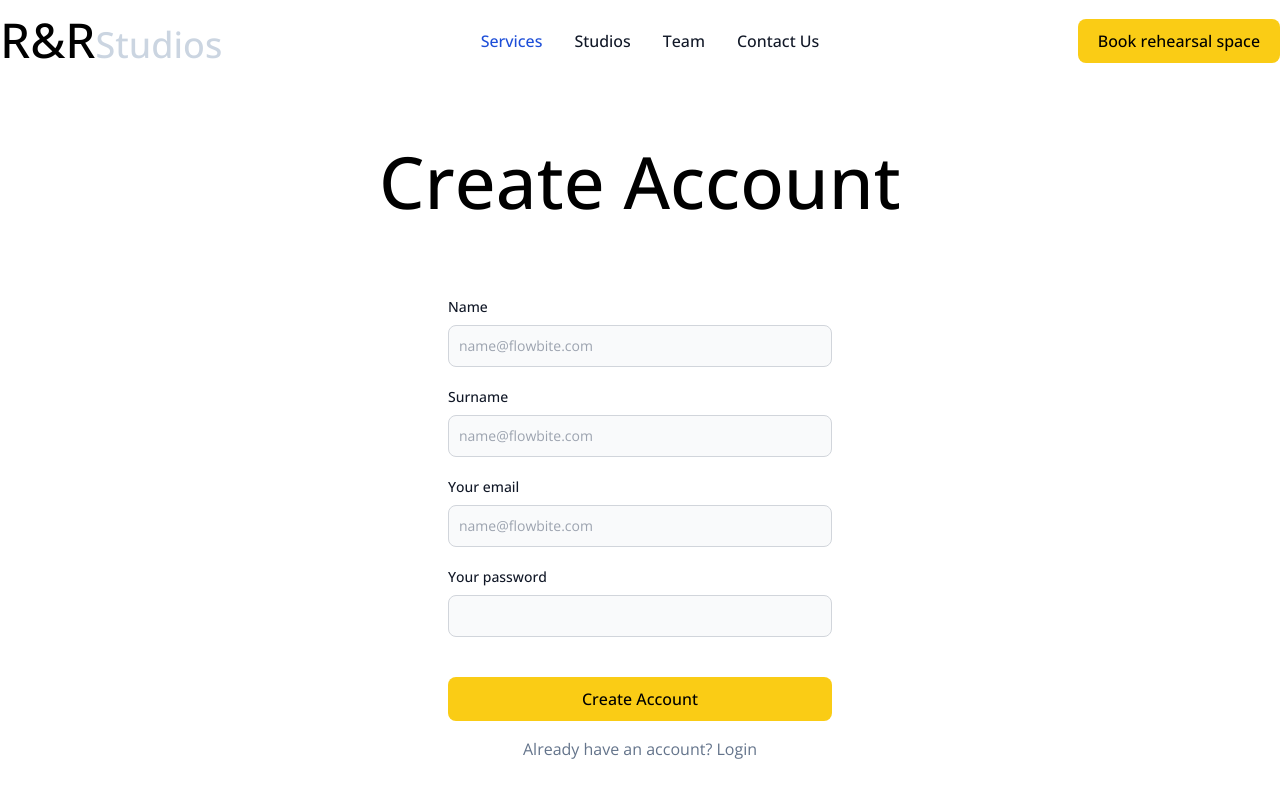
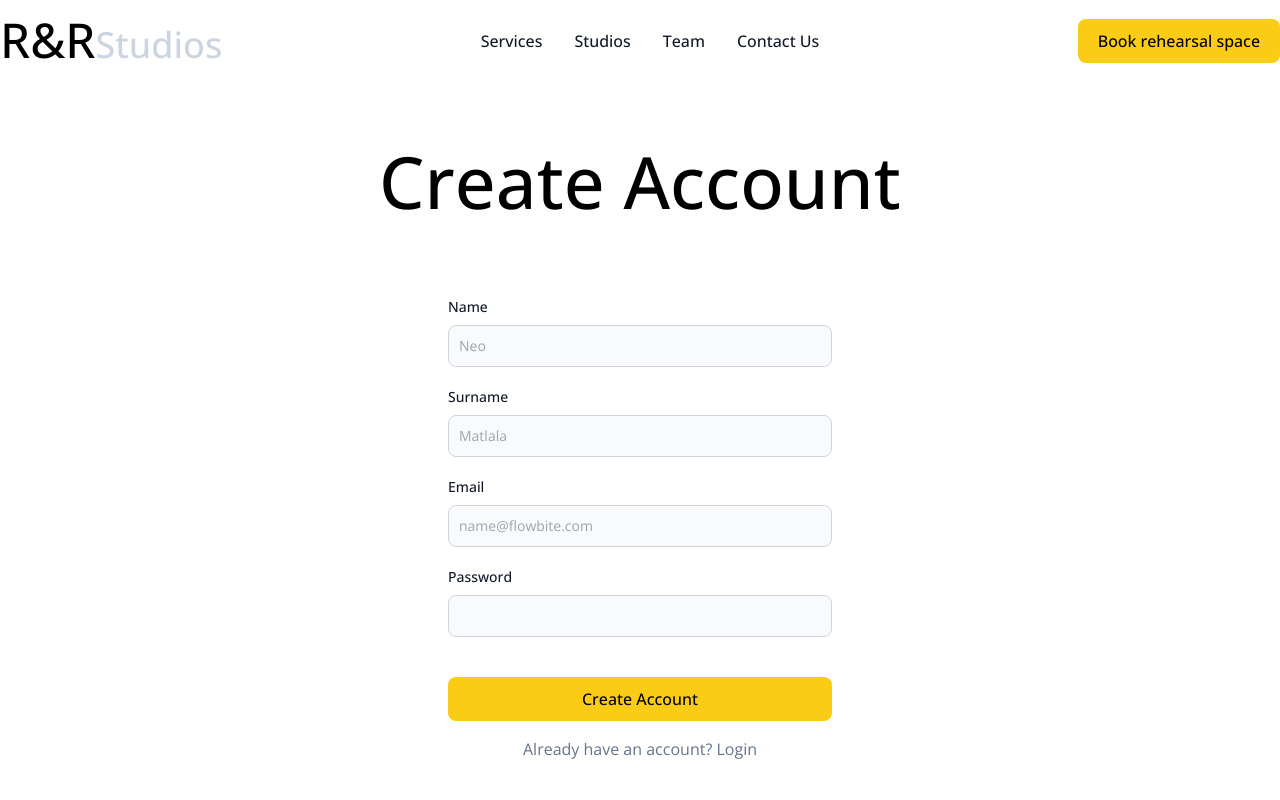
Before and after one commit to NeoMatlala/Recording.Studio, a Nuxt app in the folder RR.UI/: page /create-account in a window 1280 px wide. Shown: the top 800 px of the page. Built offline with nearby package versions, Linux system fonts and the light colour scheme.

Commit message:
UI Improvements: placeholders | remove dark mode code

```diff
--- a/RR.UI/components/Footer.vue
+++ b/RR.UI/components/Footer.vue
@@ -1,28 +1,28 @@
 <template>
     <footer>
         <div class="w-full max-w-screen-xl mx-auto md:py-8">
-            <hr class="my-6 border-gray-200 sm:mx-auto dark:border-gray-700 lg:my-8" />
+            <hr class="my-6 border-gray-200 sm:mx-auto lg:my-8" />
             <div class="sm:flex sm:items-center sm:justify-between">
                 <NuxtLink to="/" class="text-black font-medium text-5xl">
                     R&R<span class="text-slate-300 text-4xl font-medium">Studios</span>
                 </NuxtLink>
-                <ul class="flex flex-wrap items-center mb-6 text-sm font-medium text-gray-500 sm:mb-0 dark:text-gray-400">
+                <ul class="flex flex-wrap items-center mb-6 text-sm font-medium text-gray-500 sm:mb-0">
                     <li>
-                        <a href="#" class="hover:underline me-4 md:me-6">Services</a>
+                        <a class="cursor-pointer hover:underline me-4 md:me-6">Services</a>
                     </li>
                     <li>
-                        <a href="#" class="hover:underline me-4 md:me-6">Studios</a>
+                        <a class="cursor-pointer hover:underline me-4 md:me-6">Studios</a>
                     </li>
                     <li>
-                        <a href="#" class="hover:underline me-4 md:me-6">Team</a>
+                        <a class="cursor-pointer hover:underline me-4 md:me-6">Team</a>
                     </li>
                     <li>
-                        <a href="#" class="hover:underline">Contact Us</a>
+                        <a class="cursor-pointer hover:underline">Contact Us</a>
                     </li>
                 </ul>
             </div>
 
-            <span class="block font-light mt-5 text-sm text-gray-500 sm:text-center dark:text-gray-400">© 2023 <a href="/" class="hover:underline">R&RStudios™</a>. All Rights Reserved.</span>
+            <span class="block font-light mt-5 text-sm text-gray-500 sm:text-center">© 2023 <a href="/" class="hover:underline">R&RStudios™</a>. All Rights Reserved.</span>
         </div>
     </footer>
 </template>
--- a/RR.UI/components/Header.vue
+++ b/RR.UI/components/Header.vue
@@ -4,29 +4,31 @@
             <NuxtLink to="/" class="text-black font-medium text-5xl">
                 R&R<span class="text-slate-300 text-4xl font-medium">Studios</span>
             </NuxtLink>
-            <button data-collapse-toggle="navbar-default" type="button" class="inline-flex items-center p-2 w-10 h-10 justify-center text-sm text-gray-500 rounded-lg md:hidden hover:bg-gray-100 focus:outline-none focus:ring-2 focus:ring-gray-200 dark:text-gray-400 dark:hover:bg-gray-700 dark:focus:ring-gray-600" aria-controls="navbar-default" aria-expanded="false">
+            <button data-collapse-toggle="navbar-default" type="button" class="inline-flex items-center p-2 w-10 h-10 justify-center text-sm text-gray-500 rounded-lg md:hidden hover:bg-gray-100 focus:outline-none focus:ring-2 focus:ring-gray-200" aria-controls="navbar-default" aria-expanded="false">
                 <span class="sr-only">Open main menu</span>
                 <svg class="w-5 h-5" aria-hidden="true" xmlns="http://www.w3.org/2000/svg" fill="none" viewBox="0 0 17 14">
                     <path stroke="currentColor" stroke-linecap="round" stroke-linejoin="round" stroke-width="2" d="M1 1h15M1 7h15M1 13h15"/>
                 </svg>
             </button>
             <div class="hidden w-full md:block md:w-auto" id="navbar-default">
-                <ul class="font-medium flex flex-col p-4 md:p-0 mt-4 border border-gray-100 rounded-lg bg-gray-50 md:flex-row md:space-x-8 rtl:space-x-reverse md:mt-0 md:border-0 md:bg-white dark:bg-gray-800 md:dark:bg-gray-900 dark:border-gray-700">
+                <ul class="font-medium flex flex-col p-4 md:p-0 mt-4 border border-gray-100 rounded-lg bg-gray-50 md:flex-row md:space-x-8 rtl:space-x-reverse md:mt-0 md:border-0 md:bg-white">
                     <li>
-                    <a href="#" class="block py-2 px-3 text-white bg-blue-700 rounded md:bg-transparent md:text-blue-700 md:p-0 dark:text-white md:dark:text-blue-500" aria-current="page">Services</a>
+                        <a class="cursor-pointer block py-2 px-3 text-gray-900 md:p-0 md:hover:underline" aria-current="page">Services</a>
                     </li>
                     <li>
-                    <a href="#" class="block py-2 px-3 text-gray-900 rounded hover:bg-gray-100 md:hover:bg-transparent md:border-0 md:hover:text-blue-700 md:p-0 dark:text-white md:dark:hover:text-blue-500 dark:hover:bg-gray-700 dark:hover:text-white md:dark:hover:bg-transparent">Studios</a>
+                        <a class="cursor-pointer block py-2 px-3 text-gray-900 md:hover:underline md:border-0 md:p-0">Studios</a>
                     </li>
                     <li>
-                    <a href="#" class="block py-2 px-3 text-gray-900 rounded hover:bg-gray-100 md:hover:bg-transparent md:border-0 md:hover:text-blue-700 md:p-0 dark:text-white md:dark:hover:text-blue-500 dark:hover:bg-gray-700 dark:hover:text-white md:dark:hover:bg-transparent">Team</a>
+                        <a class="cursor-pointer block py-2 px-3 text-gray-900 md:hover:underline md:border-0 md:p-0">Team</a>
                     </li>
                     <li>
-                    <a href="#" class="block py-2 px-3 text-gray-900 rounded hover:bg-gray-100 md:hover:bg-transparent md:border-0 md:hover:text-blue-700 md:p-0 dark:text-white md:dark:hover:text-blue-500 dark:hover:bg-gray-700 dark:hover:text-white md:dark:hover:bg-transparent">Contact Us</a>
+                        <a class="cursor-pointer block py-2 px-3 text-gray-900 md:hover:underline md:border-0 md:p-0">Contact Us</a>
                     </li>
                 </ul>
             </div>
-            <NuxtLink to="/login" type="button" class="text-black bg-yellow-400 hover:bg-yellow-500 focus:ring-2 focus:ring-yellow-300 font-medium rounded-lg text-base px-5 py-2.5">Book rehearsal space</NuxtLink>
+            <NuxtLink to="/login" type="button" class="text-black bg-yellow-400 hover:bg-yellow-500 focus:ring-2 focus:ring-yellow-300 font-medium rounded-lg text-base px-5 py-2.5">
+                Book rehearsal space
+            </NuxtLink>
         </div>
     </nav>
 </template>
--- a/RR.UI/pages/create-account/index.vue
+++ b/RR.UI/pages/create-account/index.vue
@@ -5,20 +5,20 @@
 
             <form class="max-w-sm mx-auto">
                 <div class="mb-5">
-                    <label for="email" class="block mb-2 text-sm font-medium text-gray-900 dark:text-white">Name</label>
-                    <input type="email" id="email" class="bg-gray-50 border border-gray-300 text-gray-900 text-sm rounded-lg focus:ring-blue-500 focus:border-blue-500 block w-full p-2.5 dark:bg-gray-700 dark:border-gray-600 dark:placeholder-gray-400 dark:text-white dark:focus:ring-blue-500 dark:focus:border-blue-500" placeholder="name@flowbite.com" required>
+                    <label for="email" class="block mb-2 text-sm font-medium text-gray-900 ">Name</label>
+                    <input type="text" id="email" class="bg-gray-50 border border-gray-300 text-gray-900 text-sm rounded-lg focus:ring-blue-500 focus:border-blue-500 block w-full p-2.5" placeholder="Neo" required>
                 </div>
                 <div class="mb-5">
-                    <label for="email" class="block mb-2 text-sm font-medium text-gray-900 dark:text-white">Surname</label>
-                    <input type="email" id="email" class="bg-gray-50 border border-gray-300 text-gray-900 text-sm rounded-lg focus:ring-blue-500 focus:border-blue-500 block w-full p-2.5 dark:bg-gray-700 dark:border-gray-600 dark:placeholder-gray-400 dark:text-white dark:focus:ring-blue-500 dark:focus:border-blue-500" placeholder="name@flowbite.com" required>
+                    <label for="email" class="block mb-2 text-sm font-medium text-gray-900 ">Surname</label>
+                    <input type="text" id="email" class="bg-gray-50 border border-gray-300 text-gray-900 text-sm rounded-lg focus:ring-blue-500 focus:border-blue-500 block w-full p-2.5" placeholder="Matlala" required>
                 </div>
                 <div class="mb-5">
-                    <label for="email" class="block mb-2 text-sm font-medium text-gray-900 dark:text-white">Your email</label>
-                    <input type="email" id="email" class="bg-gray-50 border border-gray-300 text-gray-900 text-sm rounded-lg focus:ring-blue-500 focus:border-blue-500 block w-full p-2.5 dark:bg-gray-700 dark:border-gray-600 dark:placeholder-gray-400 dark:text-white dark:focus:ring-blue-500 dark:focus:border-blue-500" placeholder="name@flowbite.com" required>
+                    <label for="email" class="block mb-2 text-sm font-medium text-gray-900 ">Email</label>
+                    <input type="email" id="email" class="bg-gray-50 border border-gray-300 text-gray-900 text-sm rounded-lg focus:ring-blue-500 focus:border-blue-500 block w-full p-2.5" placeholder="name@flowbite.com" required>
                 </div>
                 <div class="mb-5">
-                    <label for="password" class="block mb-2 text-sm font-medium text-gray-900 dark:text-white">Your password</label>
-                    <input type="password" id="password" class="bg-gray-50 border border-gray-300 text-gray-900 text-sm rounded-lg focus:ring-blue-500 focus:border-blue-500 block w-full p-2.5 dark:bg-gray-700 dark:border-gray-600 dark:placeholder-gray-400 dark:text-white dark:focus:ring-blue-500 dark:focus:border-blue-500" required>
+                    <label for="password" class="block mb-2 text-sm font-medium text-gray-900 ">Password</label>
+                    <input type="password" id="password" class="bg-gray-50 border border-gray-300 text-gray-900 text-sm rounded-lg focus:ring-blue-500 focus:border-blue-500 block w-full p-2.5" required>
                 </div>
                 <button type="submit" class="text-black bg-yellow-400 hover:bg-yellow-500 focus:ring-2 focus:outline-none focus:ring-yellow-400 font-medium rounded-lg text-base w-full  px-5 py-2.5 mt-5 text-center ">Create Account</button>
             </form>
--- a/RR.UI/pages/login/index.vue
+++ b/RR.UI/pages/login/index.vue
@@ -5,12 +5,12 @@
 
             <form class="max-w-sm mx-auto">
                 <div class="mb-5">
-                    <label for="email" class="block mb-2 text-sm font-medium text-gray-900 dark:text-white">Your email</label>
-                    <input type="email" id="email" class="bg-gray-50 border border-gray-300 text-gray-900 text-sm rounded-lg focus:ring-blue-500 focus:border-blue-500 block w-full p-2.5 dark:bg-gray-700 dark:border-gray-600 dark:placeholder-gray-400 dark:text-white dark:focus:ring-blue-500 dark:focus:border-blue-500" placeholder="name@flowbite.com" required>
+                    <label for="email" class="block mb-2 text-sm font-medium text-gray-900">Email</label>
+                    <input type="email" id="email" class="bg-gray-50 border border-gray-300 text-gray-900 text-sm rounded-lg focus:ring-blue-500 focus:border-blue-500 block w-full p-2.5" placeholder="name@flowbite.com" required>
                 </div>
                 <div class="mb-5">
-                    <label for="password" class="block mb-2 text-sm font-medium text-gray-900 dark:text-white">Your password</label>
-                    <input type="password" id="password" class="bg-gray-50 border border-gray-300 text-gray-900 text-sm rounded-lg focus:ring-blue-500 focus:border-blue-500 block w-full p-2.5 dark:bg-gray-700 dark:border-gray-600 dark:placeholder-gray-400 dark:text-white dark:focus:ring-blue-500 dark:focus:border-blue-500" required>
+                    <label for="password" class="block mb-2 text-sm font-medium text-gray-900">Password</label>
+                    <input type="password" id="password" class="bg-gray-50 border border-gray-300 text-gray-900 text-sm rounded-lg focus:ring-blue-500 focus:border-blue-500 block w-full p-2.5" required>
                 </div>
                 <button type="submit" class="text-black bg-yellow-400 hover:bg-yellow-500 focus:ring-2 focus:outline-none focus:ring-yellow-400 font-medium rounded-lg text-base w-full  px-5 py-2.5 mt-5 text-center ">Login</button>
             </form>
```
